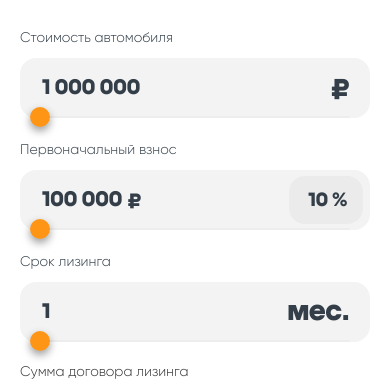
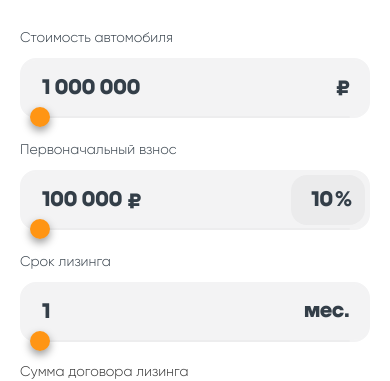
Before and after one commit to Traigel/Car-leasing-calculator, a React (Create React App) app: page / in a window 390 px wide. Shown: the part 222-603 px from the top of the page. Built offline with nearby package versions, Linux system fonts and the light colour scheme.

Commit message:
style: initial fee label

```diff
--- a/src/common/components/SuperInput/SuperInput.module.scss
+++ b/src/common/components/SuperInput/SuperInput.module.scss
@@ -72,14 +72,16 @@
     text-align: right;
     display: inline-block;
     right: 20px;
-    bottom: 24px;
+    bottom: 26px;
     font-family: Nekst;
     font-size: 30px;
     line-height: 36px;
     color: $secondColor;
 
     @media (max-width: 767px) {
-      bottom: 19px;
+      font-size: 22px;
+      line-height: 20px;
+      bottom: 28px;
       color: $miniColor;
     }
   }
--- a/src/features/Calculator/Calculator.module.scss
+++ b/src/features/Calculator/Calculator.module.scss
@@ -67,8 +67,11 @@
         border: none;
 
         @media (max-width: 767px) {
-          padding: 12px 35px 12px 0;
-          bottom: -20px;
+          font-size: 22px;
+          line-height: 20px;
+          padding: 12px 32px 12px 0;
+          bottom: -21px;
+          left: -59px;
           color: $miniColor;
         }
 
@@ -88,8 +91,10 @@
         bottom: -4px;
 
         @media (max-width: 767px) {
-          bottom: -8px;
-          left: -18px;
+          font-size: 22px;
+          line-height: 20px;
+          bottom: -6px;
+          left: -15px;
           color: $miniColor;
         }
       }
```
